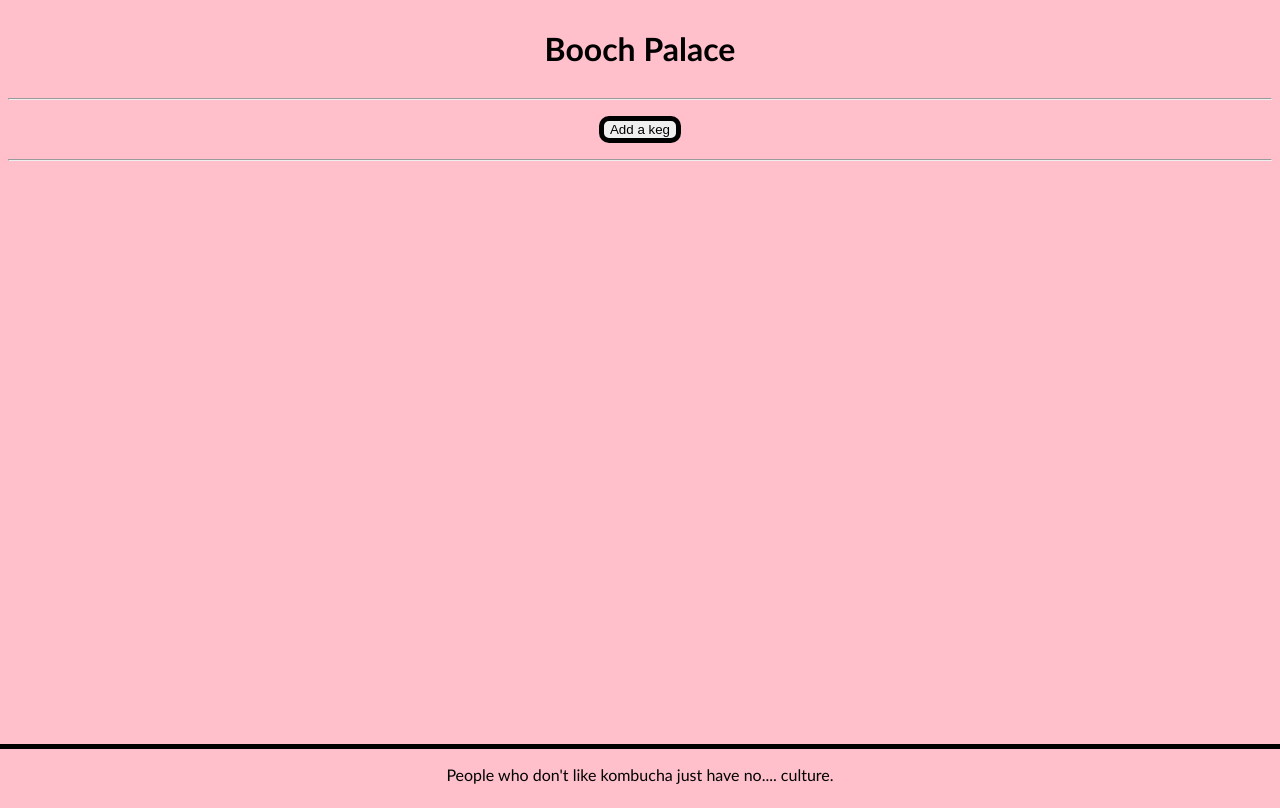
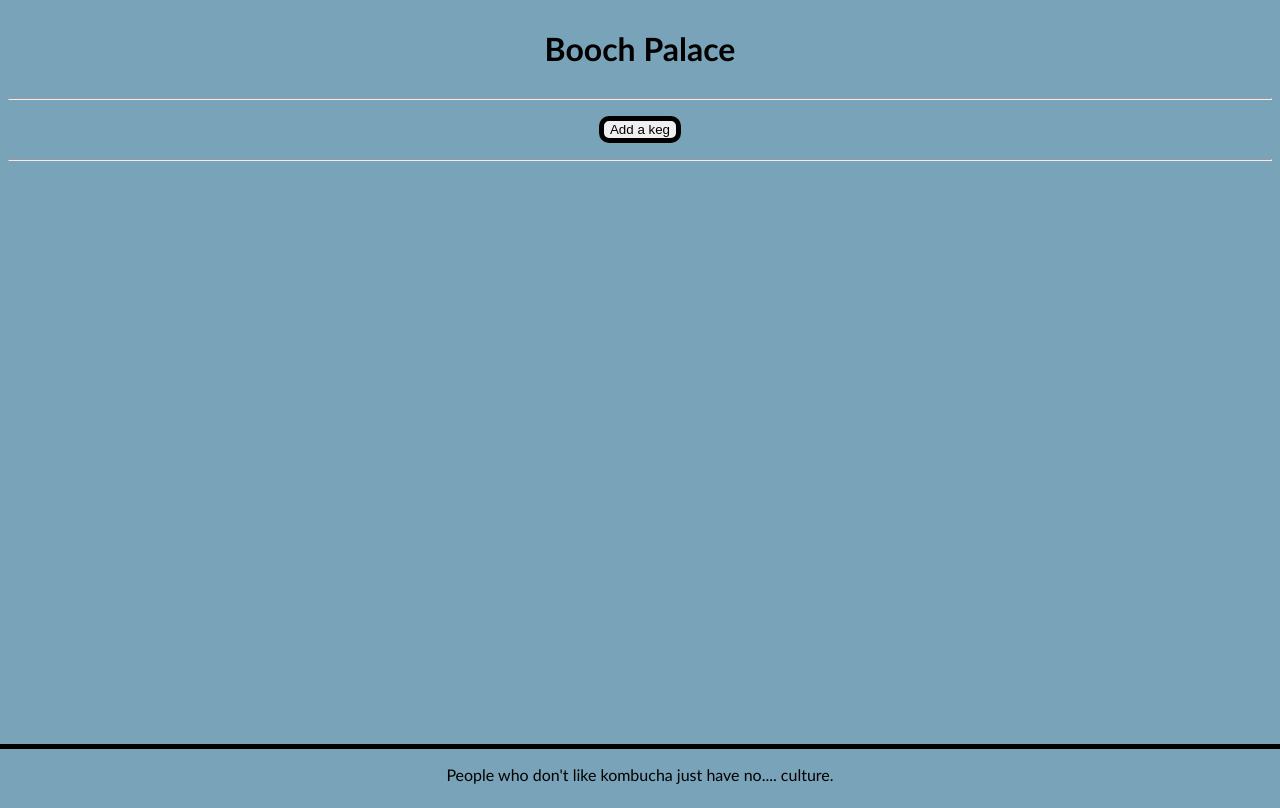
Before and after one commit to fractalscape13/Tap-Room, a React (Create React App) app: page / in a window 1280 px wide. Built offline with nearby package versions, Linux system fonts and the light colour scheme.

Commit message:
update global stylesheet

```diff
--- a/src/index.css
+++ b/src/index.css
@@ -3,7 +3,7 @@ body, html {
 }
 
 body {
-  background-color: pink;
+  background-color: rgb(121, 163, 184);
   text-align: center;
   font-family: 'Gill Sans', 'Gill Sans MT', Calibri, 'Trebuchet MS', sans-serif;
 }
@@ -15,6 +15,8 @@ input {
   text-align: center;
   border: none;
   margin: 5px;
+  height: 30px;
+  width: 30%;
 }
 
 button {
```
